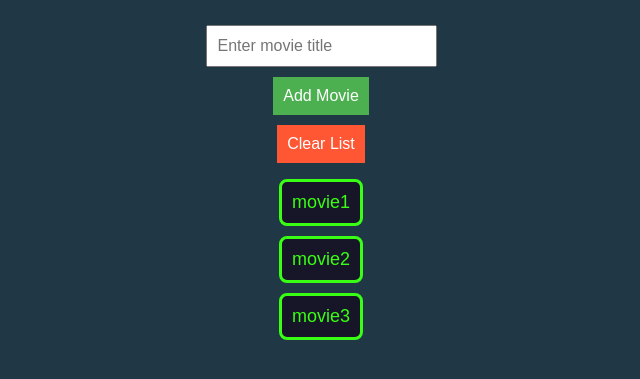
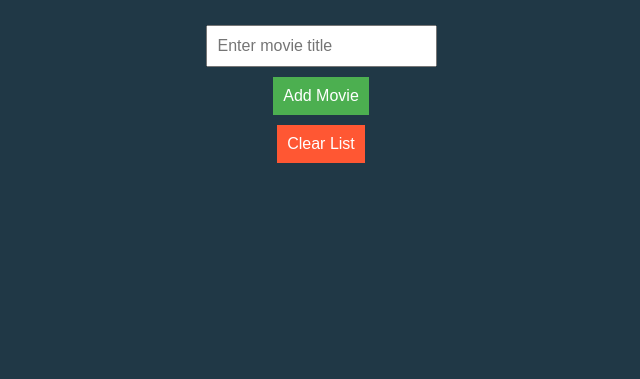
Before and after one commit to 24CSB0B63/MOVIE_LIST, a plain HTML site: page index.html in a window 1280 px wide. Shown: the part 127-506 px from the top of the page, without its empty margins (319-959 px from the left). Drawn offline with Linux system fonts and the light colour scheme.

Commit message:
Update index.html

```diff
--- a/index.html
+++ b/index.html
@@ -141,7 +141,7 @@
     </ul>
 
     <script>
-        let movies = ["movie1", "movie2", "movie3"];
+        let movies = [];
         const movieList = document.getElementById("movie-list");
 
         function renderMovieList() {
```
